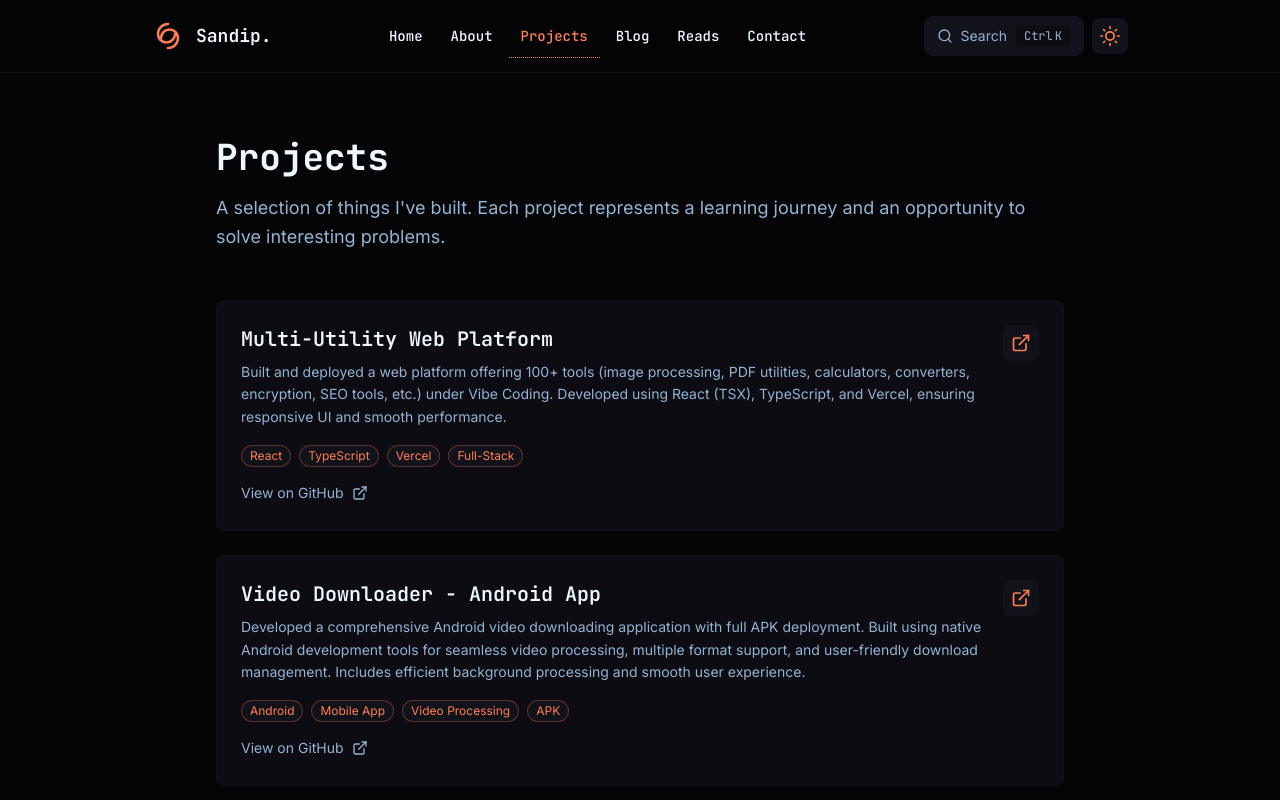
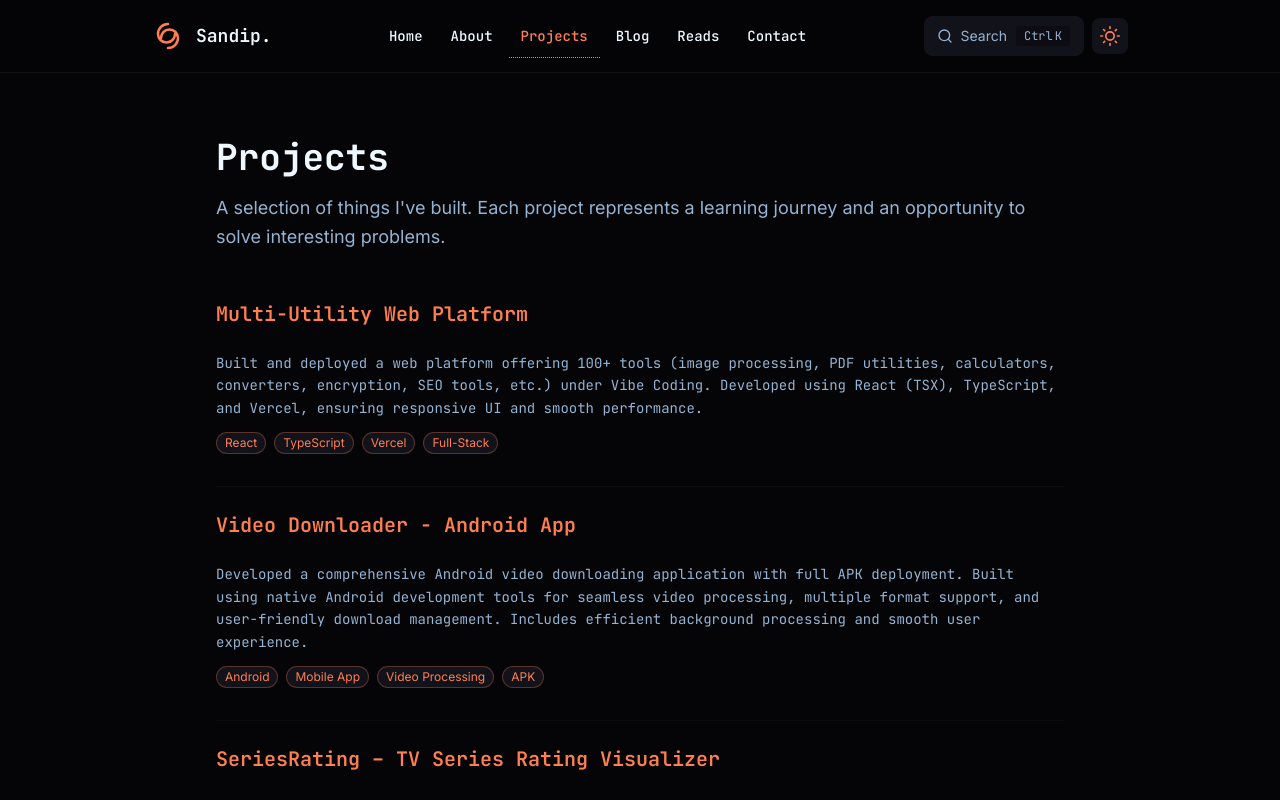
Before and after one commit to iam-sandipmaity/sandip, a Next.js app: page /projects in a window 1280 px wide. Shown: the top 800 px of the page. Built offline with nearby package versions, Linux system fonts and the light colour scheme.

Commit message:
Add font-mono to ProjectCard

```diff
--- a/components/ProjectCard.tsx
+++ b/components/ProjectCard.tsx
@@ -1,5 +1,5 @@
 import Link from 'next/link';
-import { FiExternalLink } from 'react-icons/fi';
+import { FiGithub, FiExternalLink } from 'react-icons/fi';
 import TagPill from './TagPill';
 
 export interface Project {
@@ -15,18 +15,51 @@ interface ProjectCardProps {
 }
 
 /**
- * Project card component with title, description, tech tags, and external link
- * Vertical layout with generous spacing and hover elevation
+ * Project card - minimal, borderless design with subtle hover
+ * No boxes, just clean typography
  */
 export default function ProjectCard({ project }: ProjectCardProps) {
     return (
-        <article className="group p-6 rounded-lg border border-surface bg-mid-dark hover:border-accent-teal/30 hover:shadow-lg hover:shadow-accent-teal/5 transition-all duration-300">
-            <div className="flex items-start justify-between gap-4">
-                <div className="flex-1">
-                    <h3 className="text-xl font-mono font-semibold text-subtle-text mb-2 group-hover:text-accent-teal transition-colors">
+        <article className="group">
+            <div className="flex items-start justify-between gap-4 mb-2">
+                <h3 className="text-xl font-mono font-semibold text-subtle-text group-hover:text-accent-teal transition-colors relative inline-block">
+                    {project.link || project.github ? (
+                        <Link href={project.link || project.github} className="after:absolute after:left-0 after:right-0 after:-bottom-1 after:h-px after:border-b after:border-dotted after:border-accent-teal after:opacity-0 group-hover:after:opacity-100">
                             {project.title}
+                        </Link>
+                    ) : (
+                        <span>{project.title}</span>
+                    )}
                 </h3>
-                    <p className="text-muted text-sm leading-relaxed mb-4">
+
+                {/* External links */}
+                <div className="flex items-center gap-3 opacity-0 group-hover:opacity-100 transition-opacity">
+                    {project.github && (
+                        <Link
+                            href={project.github}
+                            target="_blank"
+                            rel="noopener noreferrer"
+                            className="text-muted hover:text-accent-teal transition-colors"
+                            aria-label="GitHub"
+                        >
+                            <FiGithub className="w-4 h-4" />
+                        </Link>
+                    )}
+                    {project.link && (
+                        <Link
+                            href={project.link}
+                            target="_blank"
+                            rel="noopener noreferrer"
+                            className="text-muted hover:text-accent-teal transition-colors"
+                            aria-label="Visit"
+                        >
+                            <FiExternalLink className="w-4 h-4" />
+                        </Link>
+                    )}
+                </div>
+            </div>
+
+            <p className="font-mono text-muted text-sm leading-relaxed mb-3">
                 {project.description}
             </p>
 
@@ -36,34 +69,9 @@ export default function ProjectCard({ project }: ProjectCardProps) {
                     <TagPill key={tag} tag={tag} variant="small" />
                 ))}
             </div>
-                </div>
 
-                {/* External link icon */}
-                {project.link && (
-                    <Link
-                        href={project.link}
-                        target="_blank"
-                        rel="noopener noreferrer"
-                        className="p-2 rounded-lg bg-surface hover:bg-accent-teal/10 transition-colors flex-shrink-0"
-                        aria-label={`View ${project.title}`}
-                    >
-                        <FiExternalLink className="w-5 h-5 text-accent-teal" />
-                    </Link>
-                )}
-            </div>
-
-            {/* Optional GitHub link */}
-            {project.github && (
-                <Link
-                    href={project.github}
-                    target="_blank"
-                    rel="noopener noreferrer"
-                    className="inline-flex items-center gap-2 mt-4 text-sm text-muted hover:text-accent-teal transition-colors"
-                >
-                    <span>View on GitHub</span>
-                    <FiExternalLink className="w-4 h-4" />
-                </Link>
-            )}
+            {/* Subtle divider */}
+            <div className="mt-8 border-b border-surface/50 group-last:border-transparent" />
         </article>
     );
 }
```
Lines whose indentation alone changed are shown as unchanged.
